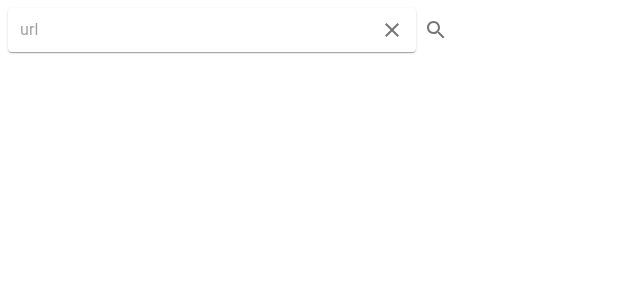
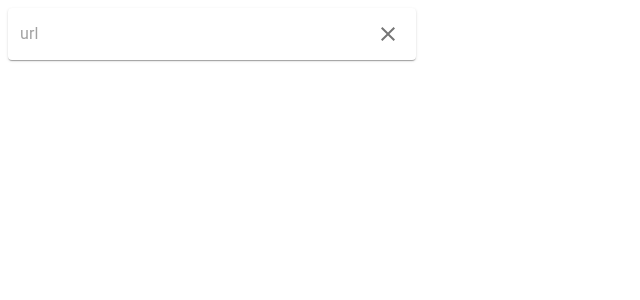
Before and after one commit to CSID-DGU/2022-2-OSSProj-KKJ-5, a React (Create React App) app in the folder ossproj-react-app/: page / in a window 1280 px wide. Shown: the top 300 px of the page, without its empty margins (0-640 px from the left). Built offline with nearby package versions, Linux system fonts and the light colour scheme.

Commit message:
feat: 'set proxy'

```diff
--- a/ossproj-react-app/package.json
+++ b/ossproj-react-app/package.json
@@ -19,6 +19,7 @@
     "@types/sockjs-client": "^1.5.1",
     "@types/stompjs": "^2.3.5",
     "axios": "^1.1.3",
+    "http-proxy-middleware": "^2.0.6",
     "react": "^18.2.0",
     "react-dom": "^18.2.0",
     "react-query": "^3.39.2",
--- /dev/null
+++ b/ossproj-react-app/src/components/home/url-input.tsx
@@ -0,0 +1,35 @@
+import { IconButton } from "@material-ui/core";
+import { InputBase, Paper } from "@mui/material";
+import SearchIcon from "@mui/icons-material/Search";
+import CloseIcon from "@mui/icons-material/Close";
+import { ChangeEvent } from "react";
+
+interface IUrlInputProps {
+  url: string;
+  handleUrl: (e: ChangeEvent<HTMLInputElement>) => void;
+  handleDelete: () => void;
+}
+
+export const UrlInput = ({ url, handleUrl, handleDelete }: IUrlInputProps) => {
+  return (
+    <Paper
+      component="form"
+      sx={{ p: "2px 4px", display: "flex", alignItems: "center", width: 400 }}
+    >
+      <InputBase
+        sx={{ ml: 1, flex: 1 }}
+        placeholder={"url"}
+        inputProps={{ "aria-label": "search google maps" }}
+        value={url}
+        onChange={handleUrl}
+      />
+      <IconButton onClick={handleDelete}>
+        <CloseIcon />
+      </IconButton>
+    </Paper>
+  );
+
+  <IconButton>
+    <SearchIcon />
+  </IconButton>;
+};
--- a/ossproj-react-app/src/pages/home.tsx
+++ b/ossproj-react-app/src/pages/home.tsx
@@ -1,36 +1,19 @@
 import { Grid, IconButton, InputBase, Paper, TextField } from "@mui/material";
-import SearchIcon from "@mui/icons-material/Search";
-import CloseIcon from "@mui/icons-material/Close";
+
 import { ChangeEvent, useState } from "react";
+import { UrlInput } from "../components/home/url-input";
 
 export const Home = () => {
   const [url, setUrl] = useState("");
 
   const handleUrl = (e: ChangeEvent<HTMLInputElement>) =>
     setUrl(e.target.value);
-
+  const handleDelete = () => {
+    setUrl("");
+  };
   return (
     <Grid container>
-      <Paper
-        component="form"
-        sx={{ p: "2px 4px", display: "flex", alignItems: "center", width: 400 }}
-      >
-        <InputBase
-          sx={{ ml: 1, flex: 1 }}
-          placeholder={"url"}
-          inputProps={{ "aria-label": "search google maps" }}
-          value={url}
-          onChange={handleUrl}
-        />
-        <IconButton>
-          <CloseIcon />
-        </IconButton>
-      </Paper>
-      {url}
-
-      <IconButton>
-        <SearchIcon />
-      </IconButton>
+      <UrlInput url={url} handleUrl={handleUrl} handleDelete={handleDelete} />
     </Grid>
   );
 };
```
Also changed, not shown: ossproj-react-app/src/setupProxy.js (added, +15 -0 lines), 1 other file (tests, documents, lock files or other folders).
